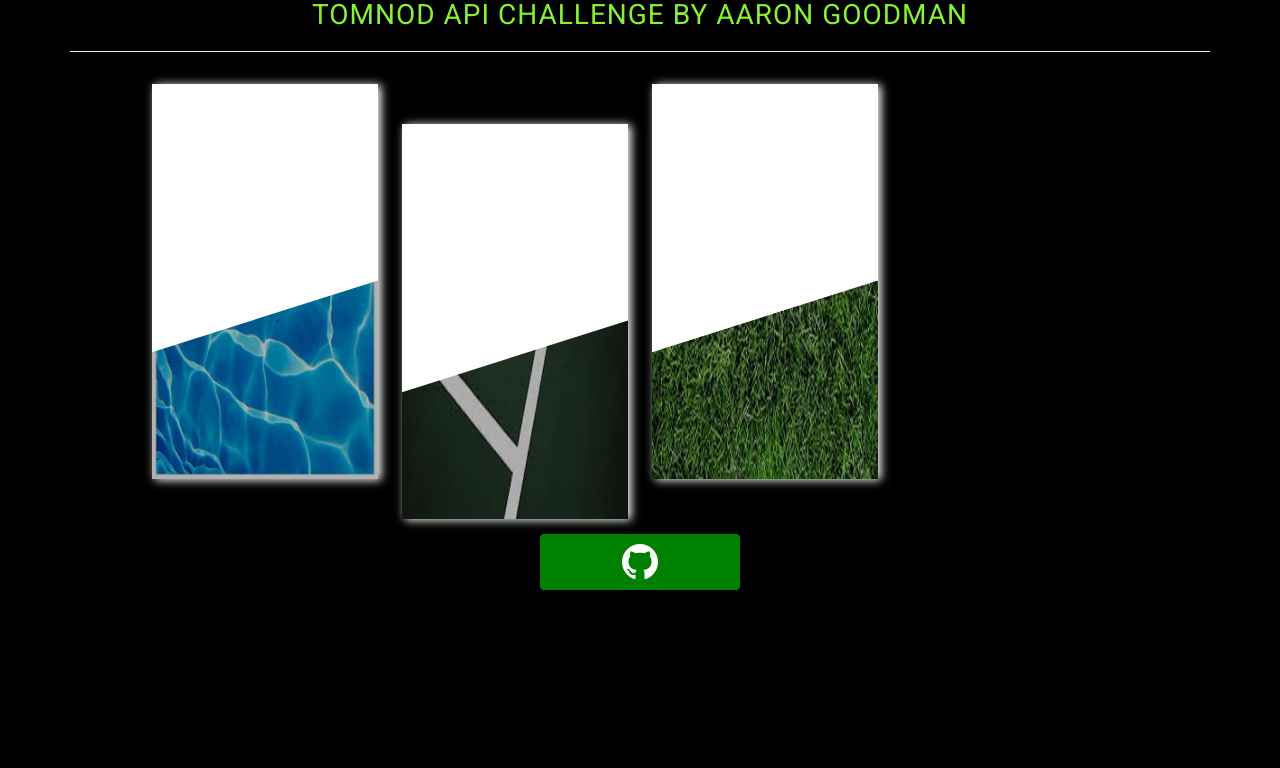
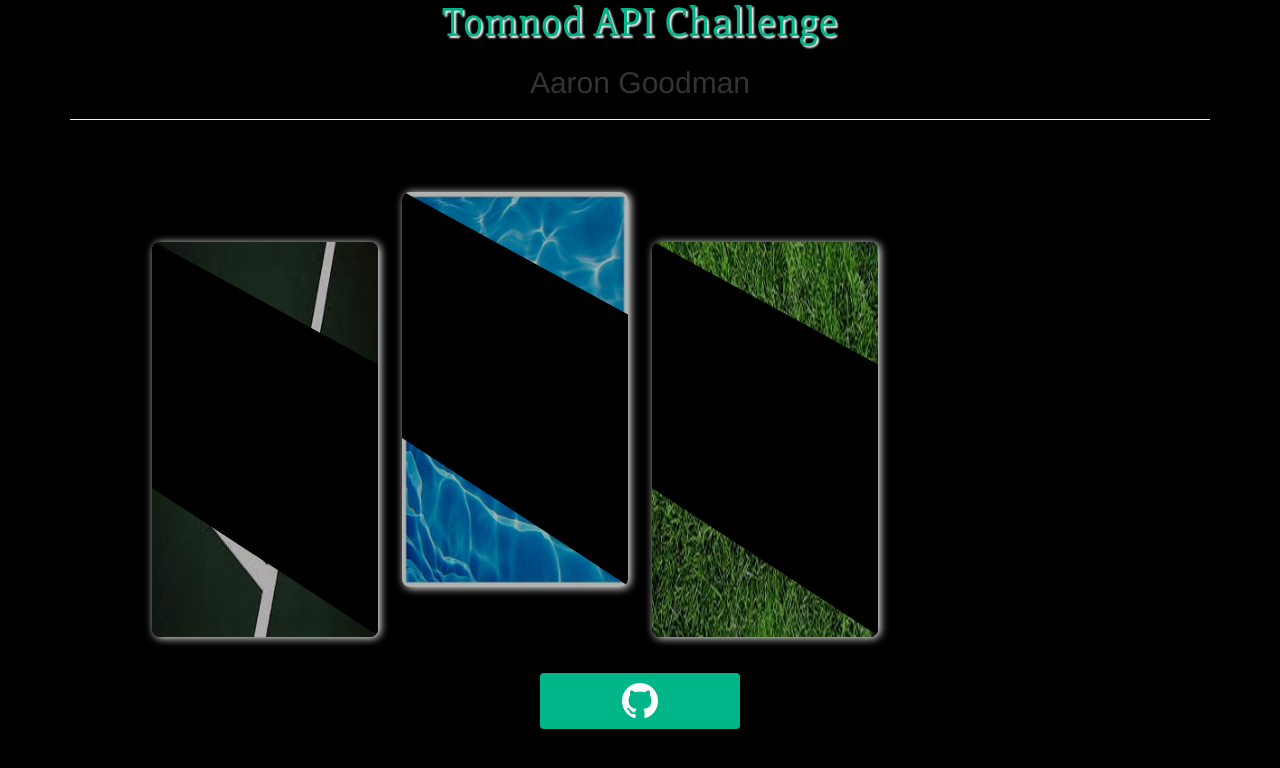
Before and after one commit to amgoodman5/TMN-intern-Challenge, a plain HTML site: page index.html in a window 1280 px wide. Drawn offline with nearby package versions, Linux system fonts and the light colour scheme; no server answers.

Commit message:
no message

```diff
--- a/css/component.css
+++ b/css/component.css
@@ -13,32 +13,34 @@
 }
 
 .grid a:nth-child(odd) {
-	margin: -40px 0 -30px 0;
+	margin: 50px 0 20px 0;
 }
 
 .grid figure {
 	position: relative;
 	overflow: hidden;
 	margin: 12px;
-    box-shadow: 3px 1px 9px #FFFFFF;
+    box-shadow: 2px 1px 9px #FFFFFF;*/
+    border: 1px solid transparent;
+    border-radius: 8px;
 }
-.img{
-    color: green;
-}
-h1{
-    font-family: 'Roboto', sans-serif;
+
+
+h1,h3{
+    font-family: 'Slabo 27px', serif;;
     margin: 0 0 20px 0;
-    color: #86F233;
-    text-transform: uppercase;
+    color: #00B588;
+
     letter-spacing: 1px;
     font-weight: 500;
-    font-size: 2em;
+    font-size: 3em;
     -webkit-transition: -webkit-transform 0.3s;
     transition: transform 0.3s;
-   text-shadow: 2px 5px 4px black;
+   text-shadow: 2px 2px 2px white;
 
 
 }
+
 .grid figure img {
 	position: relative;
 	display: block;
@@ -46,7 +48,7 @@
 	opacity: 0.7;
 	-webkit-transition: opacity 0.3s;
 	transition: opacity 0.3s;
-    box-shadow: 10px 10px 5px #888888;
+    box-shadow: 10px 10px 5px #888888;*/
 
 }
 
@@ -58,12 +60,13 @@
 	width: 100%;
 	height: 100%;
 	text-align: center;
-    box-shadow: 10px 10px 5px #85A5CC;
+    box-shadow: 10px 10px 5px #85A5CC;*/
+
 }
 
 .grid figcaption h2,h3{
     font-family: 'Roboto', sans-serif;
-	margin: 0 0 20px 0;
+	margin: 0 0 60px 0;
 	color: #00B588;
 	text-transform: uppercase;
 	letter-spacing: 1px;
@@ -71,6 +74,7 @@
 	font-size: 120%;
 	-webkit-transition: -webkit-transform 0.3s;
 	transition: transform 0.3s;
+
 }
 
 .grid figcaption p {
@@ -83,8 +87,8 @@
 .grid  figcaption h3,
 .grid figcaption h2,
 .grid figcaption p {
-	-webkit-transform: translateY(20px);
-	transform: translateY(20px);
+	-webkit-transform: translateY(60px);
+	transform: translateY(60px);
 }
 
 
@@ -107,7 +111,8 @@
 }
 
 .grid svg path {
-	fill: white;
+	fill: black;
+
 }
 
 /* Hover effects */
@@ -203,7 +208,7 @@
 /*button*/
 .btn-primary:hover {
     color: #fff;
-    background-color: ##00B588;
+    background-color: #00B588;
     border-color: #204d74;
 }
 .btn.focus, .btn:focus, .btn:hover {
@@ -232,7 +237,7 @@
 }
 .btn-primary {
     color: #fff;
-    background-color: green;
+    background-color: #00B588;
     border-color: #2e6da4;
 }
 .btn {
--- a/index.html
+++ b/index.html
@@ -10,7 +10,7 @@
     <link rel="shortcut icon" href="../favicon.ico">
     <!-- Latest compiled and minified CSS -->
     <link rel="stylesheet" href="https://maxcdn.bootstrapcdn.com/bootstrap/3.3.5/css/bootstrap.min.css">
-
+    <link href='http://fonts.googleapis.com/css?family=Slabo+27px' rel='stylesheet' type='text/css'>
     <link rel="stylesheet" href="//maxcdn.bootstrapcdn.com/font-awesome/4.3.0/css/font-awesome.min.css">
     <link href='http://fonts.googleapis.com/css?family=Roboto' rel='stylesheet' type='text/css'>
     <link rel="stylesheet" type="text/css" href="css/normalize.css" />
@@ -18,54 +18,55 @@
     <script src="js/snap.svg-min.js"></script>
     <script src="js/jquery.js"></script>
     <script src="js/index.js"></script>
+    <script src="js/sliders.js"></script>
     <!--[if IE]>
     <script src="http://html5shiv.googlecode.com/svn/trunk/html5.js"></script>
     <![endif]-->
     </head>
         <body>
-
+        <!--title-->
         <div class="row">
             <div class="container">
         <div class="text-center">
-            <h1>Tomnod API Challenge by Aaron Goodman</h1>
+            <h1>Tomnod API Challenge</h1>
+
+            <h2>Aaron Goodman</h2>
                 <hr>
           </div>
         </div>
     </div>
-
-
+        <!--sliding boxes-->
     <section id="grid" class="grid clearfix">
-
+        <!--slide box 1-->
+        <a href="#" data-path-hover="m 180,34.57627 -180,0 L 0,0 180,0 z">
+            <figure>
+                <img src="img/images.jpeg" />
+                <svg viewBox="0 0 180 320" preserveAspectRatio="none"><path d="M 200,333 0,200 0,0 180,100 z"/></svg>
+                <figcaption>
+                    <h2 id = "tags1"></h2>
+                    <p id="tags1"></p>
+                </figcaption>
+            </figure>
+        </a>
+        <!--slide box 2-->
         <a href="#" data-path-hover="m 180,34.57627 -180,0 L 0,0 180,0 z">
             <figure>
                 <img src="img/swimming-pool-blue-water.jpg" />
-                <svg viewBox="0 0 180 320" preserveAspectRatio="none"><path d="M 180,160 0,218 0,0 180,0 z"/></svg>
+                <svg viewBox="0 0 180 320" preserveAspectRatio="none"><path d="M 200,333 0,200 0,0 180,100 z"/></svg>
                 <figcaption>
                     <h2 id = "tags"></h2>
-
                     <p id="tags"></p>
                 </figcaption>
             </figure>
         </a>
-        <a href="#" data-path-hover="m 180,34.57627 -180,0 L 0,0 180,0 z">
-            <figure>
-                <img src="img/images.jpeg" />
-                <svg viewBox="0 0 180 320" preserveAspectRatio="none"><path d="M 180,160 0,218 0,0 180,0 z"/></svg>
-                <figcaption>
-                    <h2 id = "tags1"></h2>
-                    <p id="tags1"></p>
-
-                </figcaption>
-            </figure>
-        </a>
+        <!--slide box 3-->
         <a href="#" data-path-hover="m 180,34.57627 -180,0 L 0,0 180,0 z">
             <figure>
                 <img src="img/soccer.jpeg" />
-                <svg viewBox="0 0 180 320" preserveAspectRatio="none"><path d="M 180,160 0,218 0,0 180,0 z"/></svg>
+                <svg viewBox="0 0 180 320" preserveAspectRatio="none"><path d="M 200,333 0,200 0,0 180,100 z"/></svg>
                 <figcaption>
                     <h2 id = "tags2"></h2>
                     <p id="tag2"></p>
-
                 </figcaption>
             </figure>
         </a>
@@ -75,23 +76,19 @@
        <div class="container">
             <div class="text-center " >
                 <p><a class="btn btn-primary btn-lg " href="https://github.com/amgoodman5/TMN-intern-Challenge" role="button"><i class="fa fa-github fa-3x"></i></a></p>
-
         </div>
+    </body>
+</html>
 
 
 
 
-
-
-
-
-
-</body>
-</html> <script>
+<!--slider script-->
+<script>
 (function() {
 
 function init() {
-            var speed = 250,
+var speed = 400,
 easing = mina.easeinout;
 
 [].slice.call ( document.querySelectorAll( '#grid > a' ) ).forEach( function( el ) {
@@ -114,4 +111,5 @@
 init();
 
 })();
+
 </script>
--- a/js/index.js
+++ b/js/index.js
@@ -23,7 +23,7 @@
 
             //   "Name"
             //swimming pool
-            $("#tags").append("<h3>" + tags[0].name + "</h3>");
+            $("#tags").append("<h2>" + tags[0].name + "</h2>");
 
             //counts
             $("#tags").append("<p>" +  "tags: " + tags[0].count  + "</p>");
```
Also changed, not shown: js/hovers.js (line endings or trailing spaces). Lines whose indentation alone changed are shown as unchanged.
